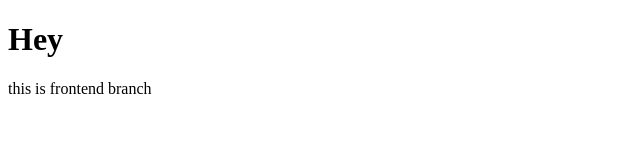
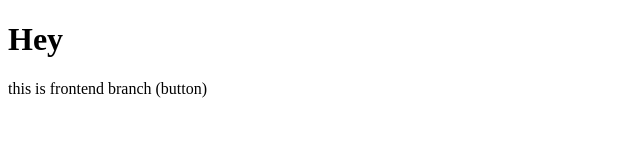
Before and after one commit to Manisha-123789/fortesting, a plain HTML site: page index.html in a window 1280 px wide. Shown: the full height of the page, 0-640 px from the left. Drawn offline with Linux system fonts and the light colour scheme.

Commit message:
change in index file

```diff
--- a/index.html
+++ b/index.html
@@ -7,6 +7,6 @@
 </head>
 <body>
     <h1>Hey</h1>
-    <p>this is frontend branch</p>
+    <p>this is frontend branch (button) </p>
 </body>
 </html>
```
